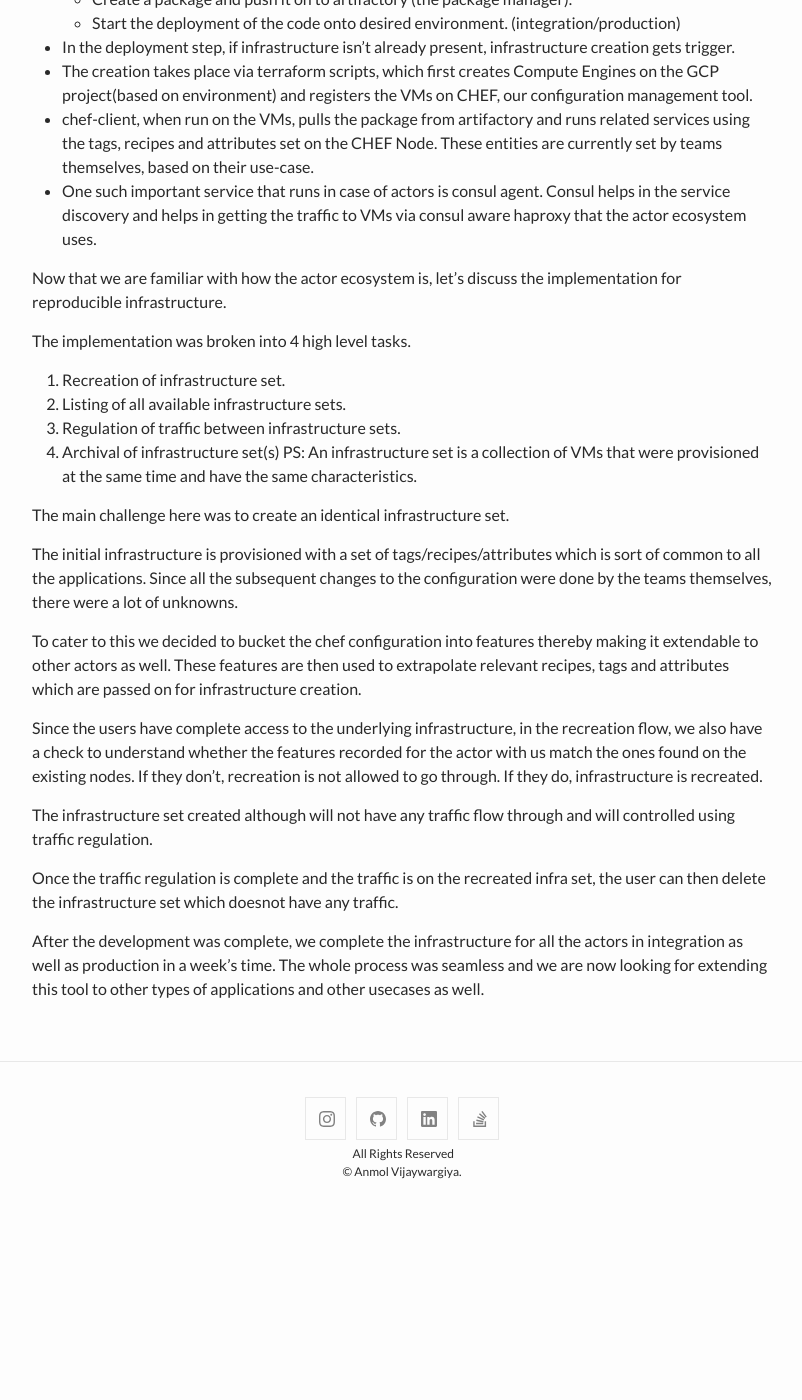
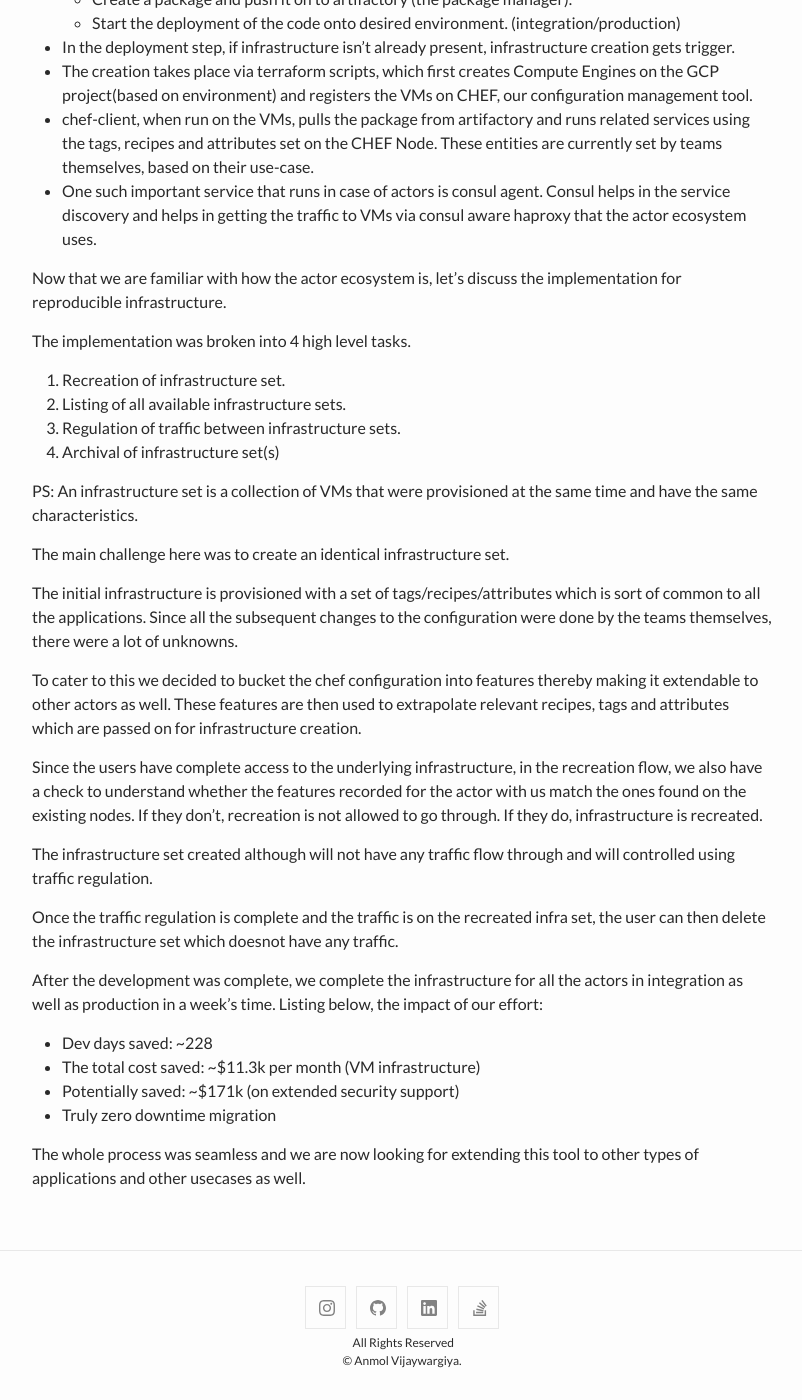
Before and after one commit to anmol1vw13/anmol1vw13.github.io, a Jekyll site: the page built from _posts/2021-06-25-ubuntu2004-vm-infrastructure-migration.md, in a window 1280 px wide and 1400 px high, scrolled down 812 px. Shown: the whole window, without its empty margins (238-1040 px from the left). Built offline with Jekyll 4.4.1, drawn with Linux system fonts in a browser that asks for light colours; comment, search, counter and statistics services are not loaded; before the commit the page ends 2023 px from its top, so only the background shows below that; some of the changed text lies outside the part shown.

Commit message:
Add impact metrics

```diff
--- a/_posts/2021-06-25-ubuntu2004-vm-infrastructure-migration.md
+++ b/_posts/2021-06-25-ubuntu2004-vm-infrastructure-migration.md
@@ -59,8 +59,8 @@ The implementation was broken into 4 high level tasks.
 2. Listing of all available infrastructure sets.
 3. Regulation of traffic between infrastructure sets.
 4. Archival of infrastructure set(s)
+
 PS: An infrastructure set is a collection of VMs that were provisioned at the same time and have the same characteristics.
-
 
 The main challenge here was to create an identical infrastructure set.
 
@@ -78,5 +78,12 @@ The infrastructure set created although will not have any traffic flow through a
 Once the traffic regulation is complete and the traffic is on the recreated infra set, the user can then delete the infrastructure set
 which doesnot have any traffic.
 
+
 After the development was complete, we complete the infrastructure for all the actors in integration as well as production in a week's time.
+Listing below, the impact of our effort:
+* Dev days saved: ~228
+* The total cost saved: ~$11.3k per month (VM infrastructure)
+* Potentially saved: ~$171k (on extended security support)
+* Truly zero downtime migration
+
 The whole process was seamless and we are now looking for extending this tool to other types of applications and other usecases as well.
```
Also changed, not shown: other parts of _posts/2021-06-25-ubuntu2004-vm-infrastructure-migration.md (+1 -1 lines).
